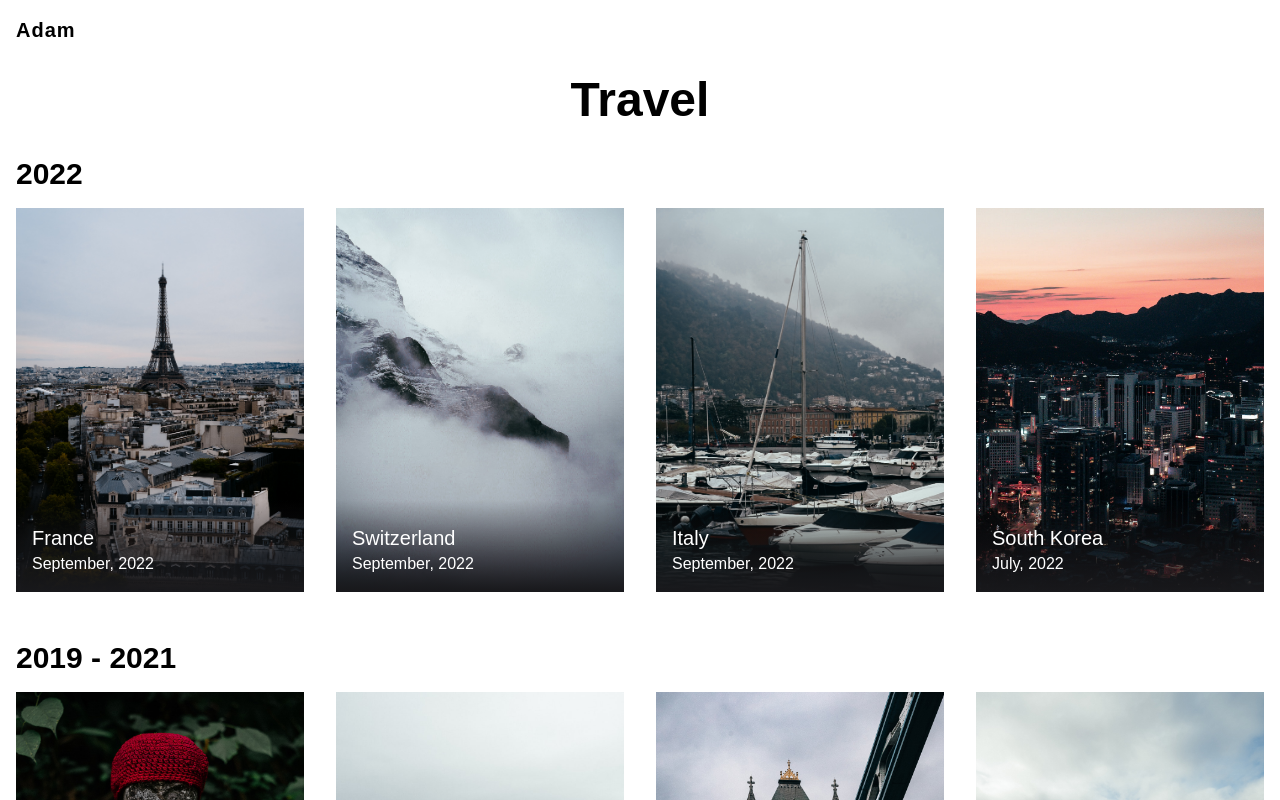
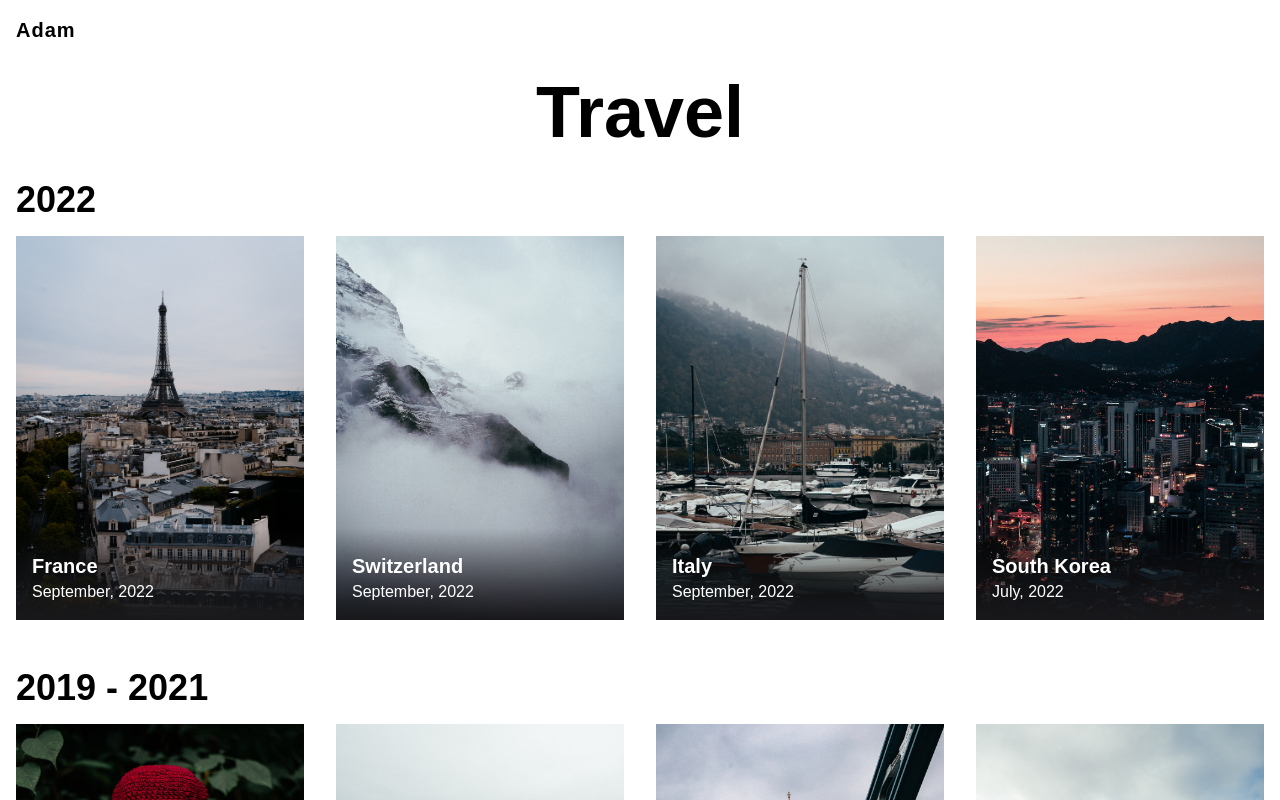
Before and after one commit to adamjang/adamjang.com, a React (Create React App) app: page /travel in a window 1280 px wide. Shown: the top 800 px of the page. Built offline with nearby package versions, Linux system fonts and the light colour scheme; a web font is replaced by a local one.

Commit message:
travel page fonts

```diff
--- a/package.json
+++ b/package.json
@@ -4,6 +4,7 @@
   "private": true,
   "dependencies": {
     "autotrack": "^2.4.1",
+    "mapbox-gl": "^2.11.1",
     "react": "^16.3.1",
     "react-dom": "^16.3.1",
     "react-router-dom": "^6.6.0",
--- a/src/pages/travel/Travel.js
+++ b/src/pages/travel/Travel.js
@@ -5,20 +5,21 @@ import Header from '../../components/Header';
 import locations from './locations'
 
 import placeholderImage from './thumbnails/2022-south-korea.jpg'
+// import map from './mapbox.png'
 
 
 function Travel() {
   return (
-    <div>
+    <div className="relative">
       <Header />
-      <div className="mx-auto 2xl:max-w-screen-2xl sm:max-w-screen-xl bg-white p-2 md:p-4">
-        <h1 className="text-5xl font-bold text-center mb-8 font-serif">
+      <div className="mx-auto 2xl:max-w-screen-2xl sm:max-w-screen-xl p-2 md:p-4 relative">
+        <h1 className="text-5xl md:text-7xl font-bold text-center mb-8 font-serif">
           Travel
         </h1>
         {
           locations.map((group, groupIndex) => (
             <div key={groupIndex.toString()} className="mb-8 md:mb-12">
-              <h2 className="text-3xl font-serif font-semibold mb-4">{group.year}</h2>
+              <h2 className="text-4xl font-serif font-semibold mb-4">{group.year}</h2>
               <div className="grid grid-cols-1 sm:grid-cols-2 lg:grid-cols-4 gap-2 md:gap-4 xl:gap-8">
                 {group.places && group.places.map((place, placeIndex) => !place.hidden && (
                   <div key={placeIndex.toString()} className="relative">
@@ -26,7 +27,7 @@ function Travel() {
                       {place.thumbnail && <img className="object-cover" src={place.thumbnail || placeholderImage} />}
                     </div>
                     <div className="absolute bottom-0 p-4 text-white bg-gradient-to-t from-zinc-900 to-transparent w-full">
-                      <h3 className="mt-2 text-xl">{place.country}</h3>
+                      <h3 className="mt-2 text-xl font-semibold">{place.country}</h3>
                       <h4 className="text-md">{place.month || 'January'}, {place.year || group.year}</h4>
                     </div>
                   </div>
```
Also changed, not shown: src/pages/travel/mapbox.png (added), 1 other file (tests, documents, lock files or other folders).
